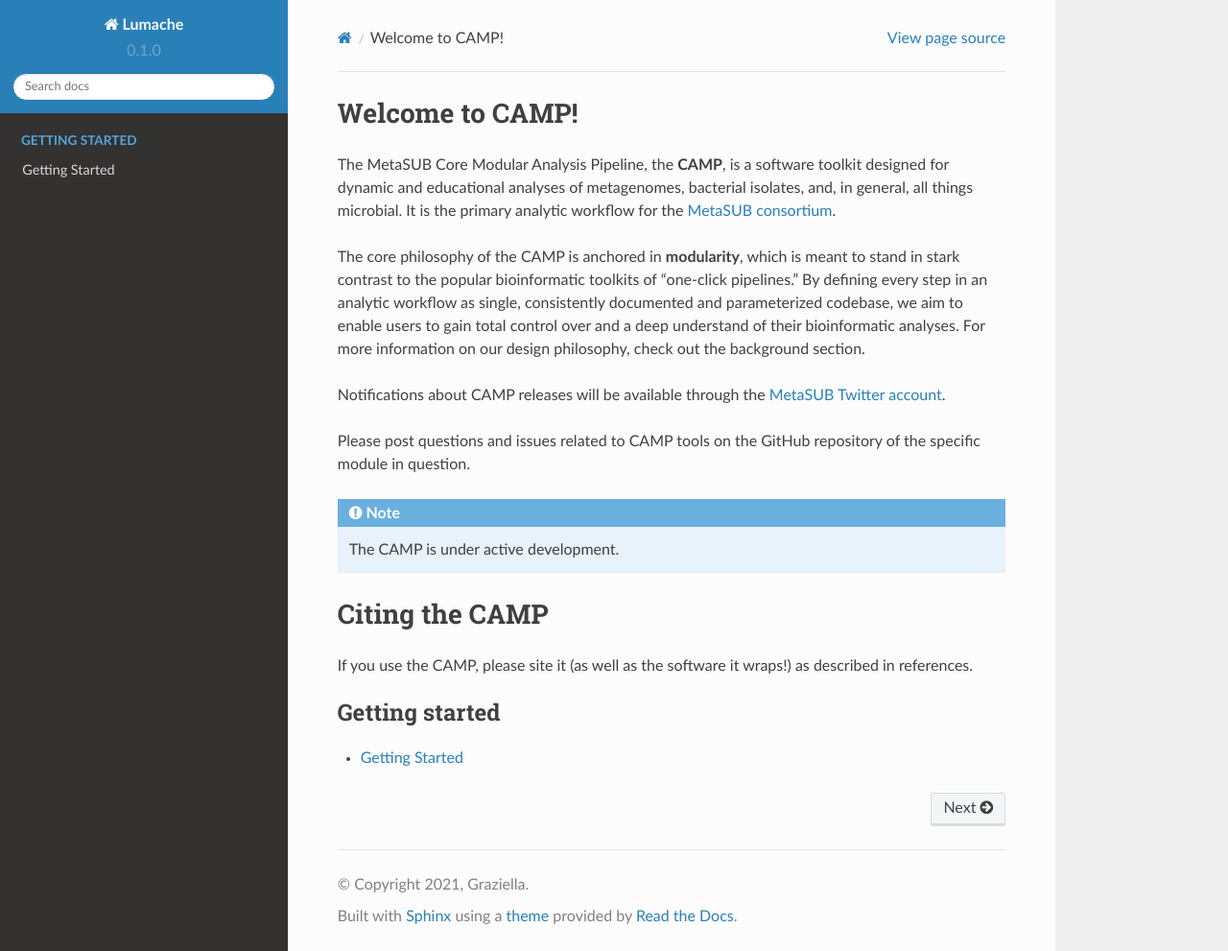
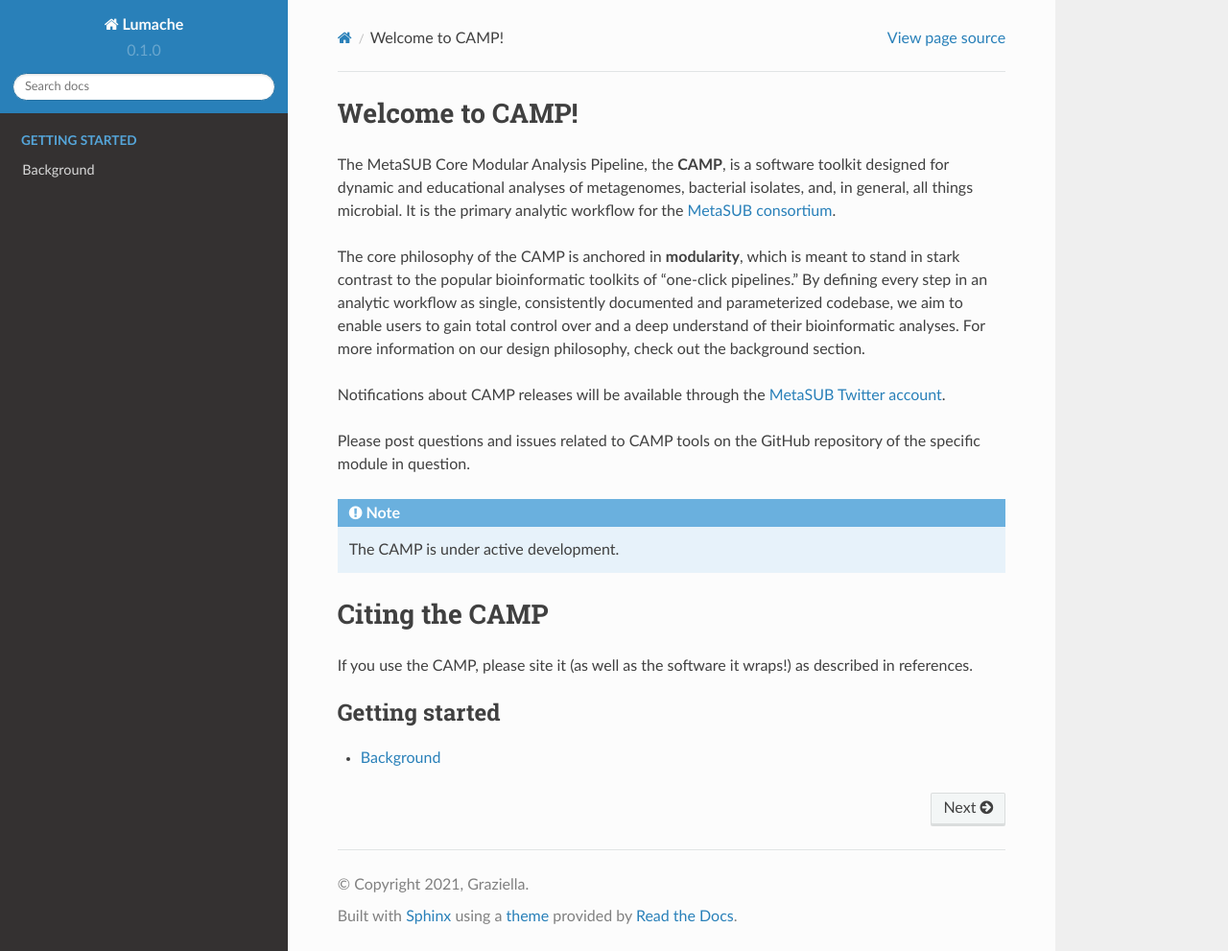
Before and after one commit to MetaSUB-CAMP/camp-documentation, a Sphinx documentation site: the page built from docs/source/index.rst, in a window 1280 px wide and 991 px high. Shown: the whole window at 96% size. Built offline with Sphinx 7.4.7 and the Read the Docs theme 2.0.0, drawn with Linux system fonts in a browser that asks for light colours; pages that are not in the unit, such as notebooks, are missing from menus.

Commit message:
Update index.rst

```diff
--- a/docs/source/background/index.rst
+++ b/docs/source/background/index.rst
@@ -1,6 +1,6 @@
 .. _background:
 
-Getting Started
+Background
 -------
 
 
```
